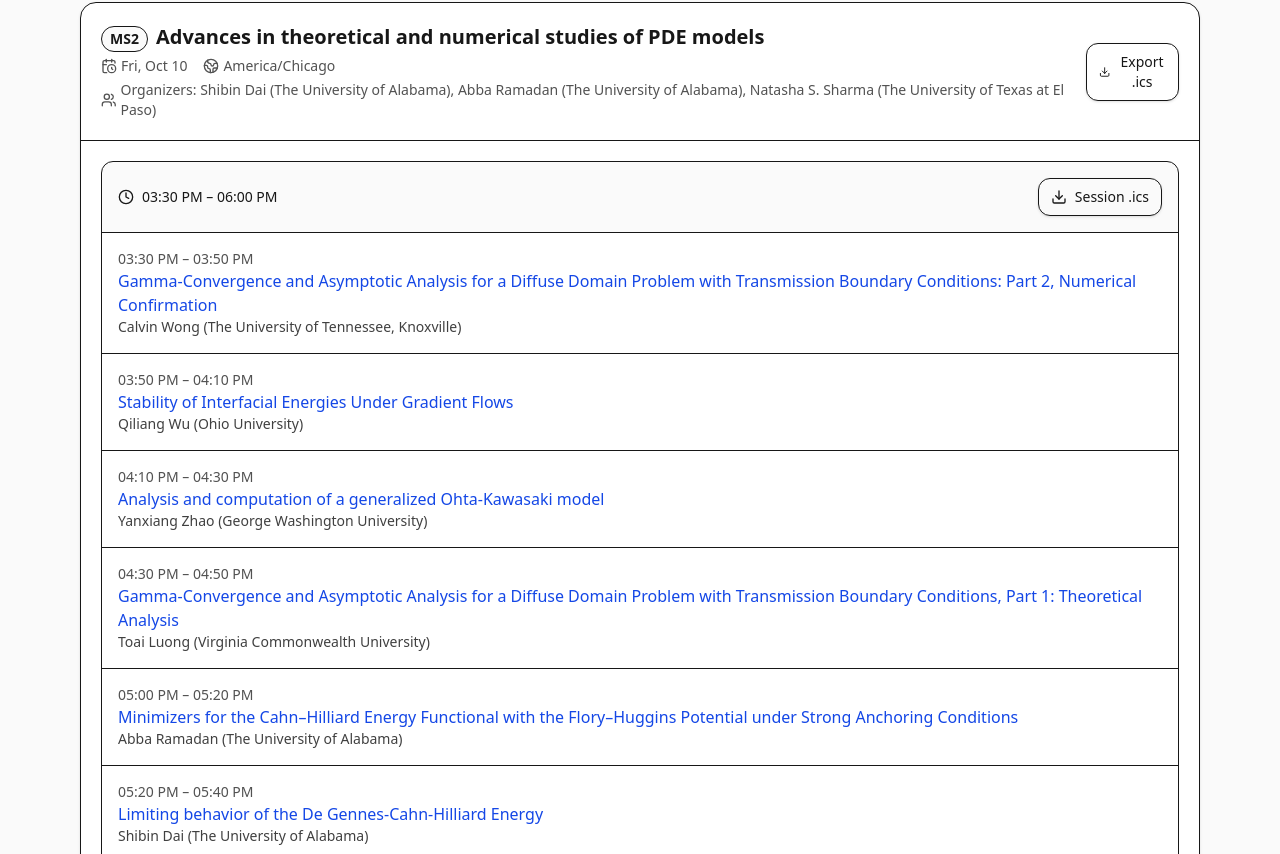
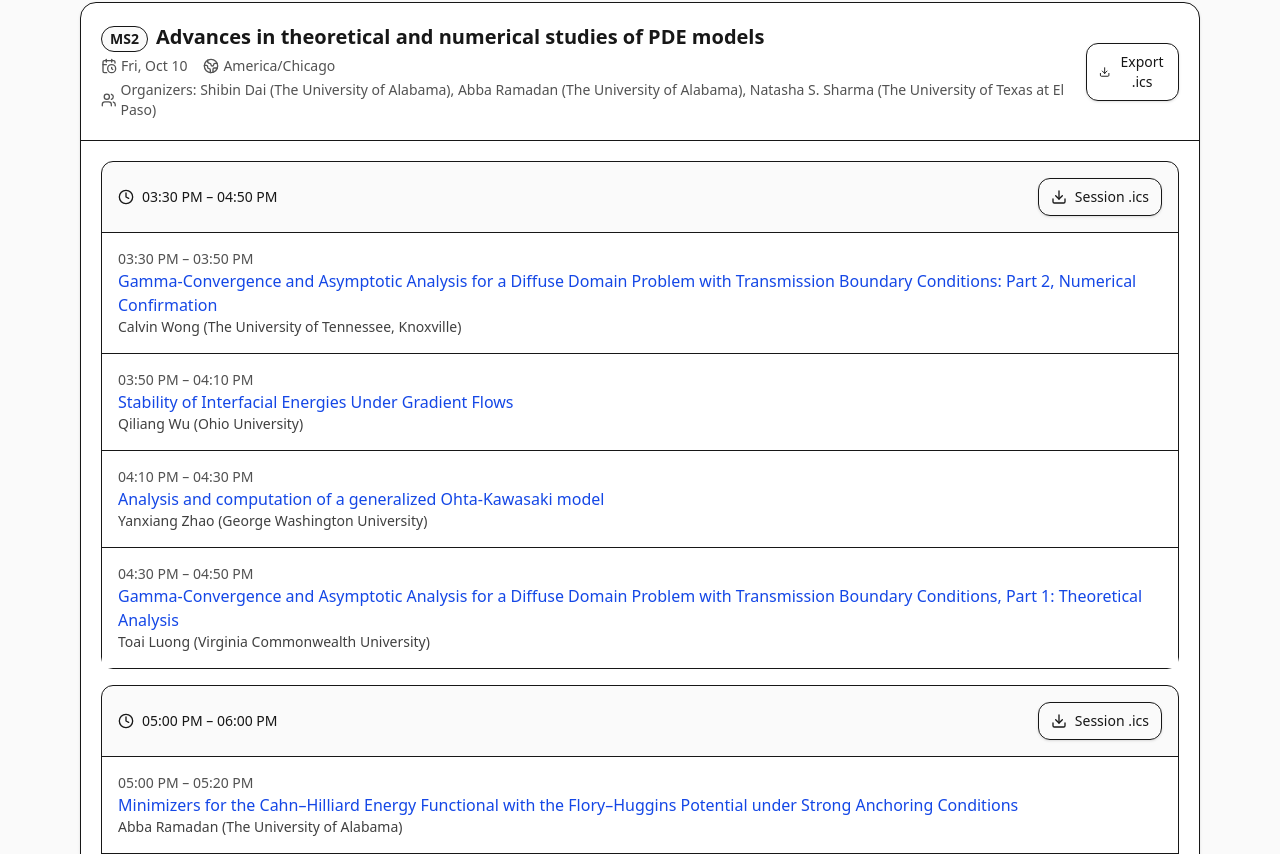
Before and after one commit to SIAM-UARK/UARK-SIAM-CSS-25, a React (Vite) app: page /#/ in a window 1280 px wide. Shown: the part 1286-2140 px from the top of the page. Built offline with nearby package versions, Linux system fonts and the light colour scheme.

Commit message:
MS2: split into two sessions with a 10-minute break (4:50–5:00 PM); adjust session bounds accordingly

```diff
--- a/src/sessions.js
+++ b/src/sessions.js
@@ -90,7 +90,7 @@ export default [
     sessions: [
       {
         start: "2025-10-11T15:30:00-05:00",
-        end: "2025-10-11T18:00:00-05:00",
+        end: "2025-10-11T16:50:00-05:00",
         talks: [
           {
             title: "Gamma-Convergence and Asymptotic Analysis for a Diffuse Domain Problem with Transmission Boundary Conditions: Part 2, Numerical Confirmation",
@@ -115,7 +115,13 @@ export default [
             start: "2025-10-11T16:30:00-05:00",
             end: "2025-10-11T16:50:00-05:00",
             speakers: [{ name: "Toai Luong", affiliation: "Virginia Commonwealth University" }]
-          },
+          }
+        ]
+      },
+      {
+        start: "2025-10-11T17:00:00-05:00",
+        end: "2025-10-11T18:00:00-05:00",
+        talks: [
           {
             title: "Minimizers for the Cahn–Hilliard Energy Functional with the Flory–Huggins Potential under Strong Anchoring Conditions",
             start: "2025-10-11T17:00:00-05:00",
```
